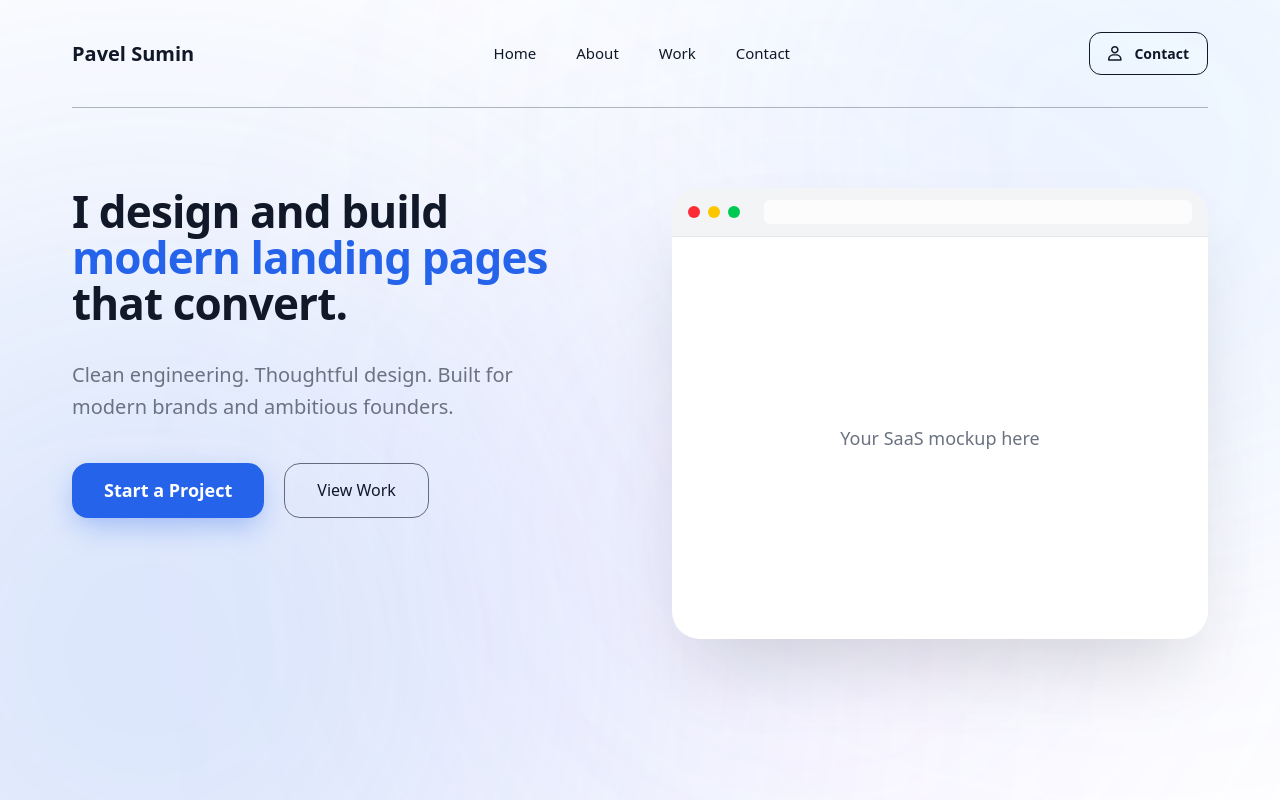
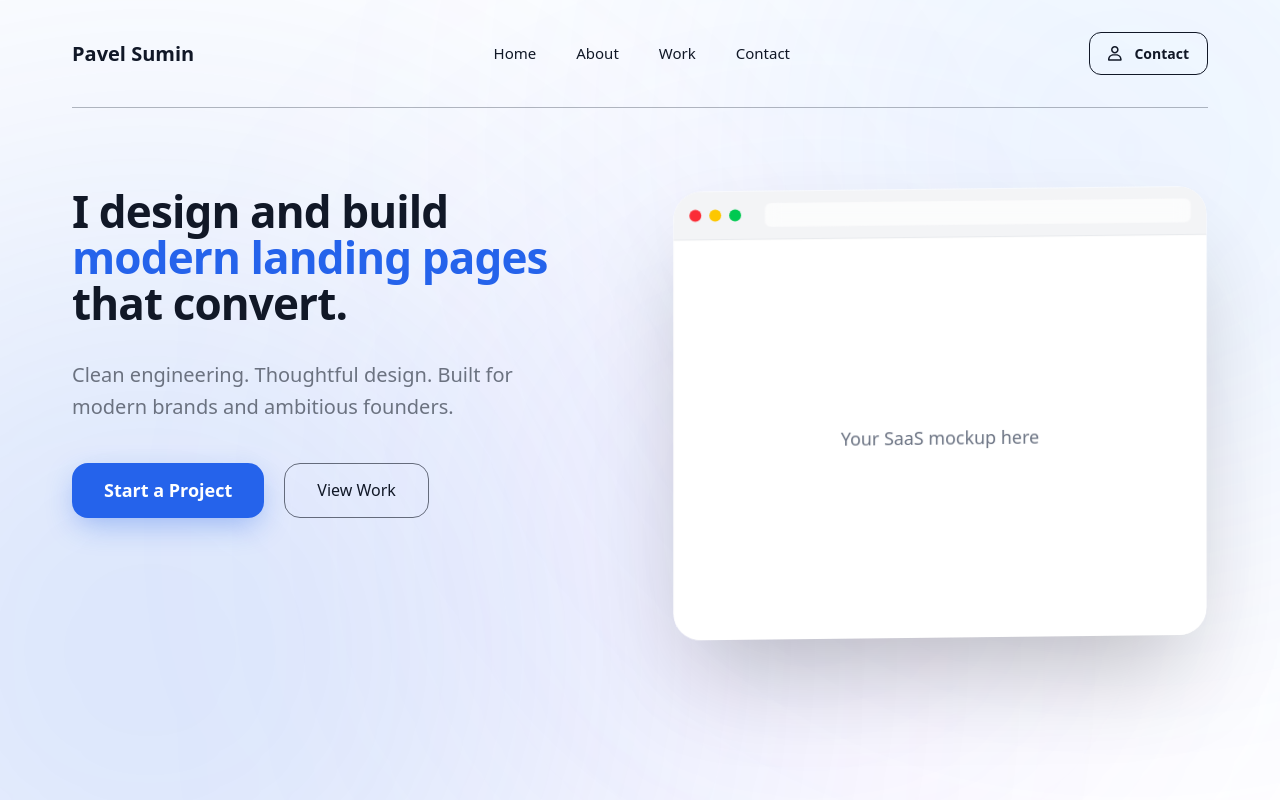
Before and after one commit to pavsumin/pavelsumin, a Next.js app: page / in a window 1280 px wide. Built offline with nearby package versions, Linux system fonts and the light colour scheme.

Commit message:
FloatingWindow and parralax tilt are ready.

```diff
--- a/app/page.tsx
+++ b/app/page.tsx
@@ -81,7 +81,7 @@ export default function Home() {
 					</div>
 
 					{/* RIGHT */}
-					<div className='relative'>
+					<div className='relative flex justify-center md:justify-end'>
 						<FloatingWindow />
 					</div>
 				</section>
--- a/components/FloatingWindow.tsx
+++ b/components/FloatingWindow.tsx
@@ -1,45 +1,28 @@
 'use client'
 
-import { useEffect, useRef, useState } from 'react'
+import Tilt from 'react-parallax-tilt'
 
 export default function FloatingWindow() {
-	const ref = useRef<HTMLDivElement>(null)
-	const [rotation, setRotation] = useState({ x: 0, y: 0 })
-	const [lightPos, setLightPos] = useState({ x: 50, y: 50 })
-
-	useEffect(() => {
-		const handleMove = (e: MouseEvent) => {
-			if (!ref.current) return
-
-			const rect = ref.current.getBoundingClientRect()
-			const centerX = rect.left + rect.width / 2
-			const centerY = rect.top + rect.height / 2
-
-			const rotateY = ((e.clientX - centerX) / rect.width) * 10
-			const rotateX = ((centerY - e.clientY) / rect.height) * 10
-
-			setRotation({ x: rotateX, y: rotateY })
-
-			const lightX = ((e.clientX - rect.left) / rect.width) * 100
-			const lightY = ((e.clientY - rect.top) / rect.height) * 100
-
-			setLightPos({ x: lightX, y: lightY })
-		}
-
-		window.addEventListener('mousemove', handleMove)
-		return () => window.removeEventListener('mousemove', handleMove)
-	}, [])
-
 	return (
-		<div
-			ref={ref}
-			className='relative rounded-[28px] shadow-hero overflow-hidden transition-transform duration-200 ease-out'
-			style={{
-				transform:
-					'perspective(1200px) rotateX(${rotation.x}deg) rotateY(${rotation.y}deg)',
-			}}
+		<div className='relative w-full max-w-[560px] mx-auto'>
+			{/* Base Angle Wrapper */}
+			<div style={{ transform: 'rotateX(6deg) rotateY(-6deg)' }}>
+				<Tilt
+					tiltMaxAngleX={6}
+					tiltMaxAngleY={6}
+					perspective={1600}
+					transitionSpeed={900}
+					trackOnWindow={true}
+					tiltReverse={true}
+					glareEnable={true}
+					glareMaxOpacity={0.2}
+					glareColor='#ffffff'
+					glarePosition='all'
+					glareBorderRadius='28px'
+					className='rounded-[28px]'
 				>
-			{/* Chrome Top Bar */}
+					<div className='relative rounded-[28px] overflow-hidden bg-white shadow-[0_50px_100px_-25px_rgba(0,0,0,0.25)]'>
+						{/* Chrome Bar */}
 						<div className='flex items-center gap-2 px-4 py-3 bg-gray-100 border-b border-gray-200'>
 							<div className='w-3 h-3 bg-red-500 rounded-full' />
 							<div className='w-3 h-3 bg-yellow-400 rounded-full' />
@@ -47,17 +30,11 @@ export default function FloatingWindow() {
 							<div className='ml-4 flex-1 bg-white/70 backdrop-blur-sm rounded-md h-6' />
 						</div>
 
-			{/* Content Area */}
-			<div className='relative bg-white aspect-[4/3] flex items-center justify-center text-muted text-lg'>
+						<div className='aspect-[4/3] flex items-center justify-center text-gray-500 text-lg bg-white'>
 							Your SaaS mockup here
-				{/* Light Follow Effect */}
-				<div
-					className='pointer-events-none absolute inset-0'
-					style={{
-						background:
-							'radial-gradient(circle at ${lightPos.x}% ${lightPos.y}%, rgba(37,99,235,0.25), transparent 60%)',
-					}}
-				/>
+						</div>
+					</div>
+				</Tilt>
 			</div>
 		</div>
 	)
--- a/package.json
+++ b/package.json
@@ -11,7 +11,8 @@
   "dependencies": {
     "next": "16.1.6",
     "react": "19.2.3",
-    "react-dom": "19.2.3"
+    "react-dom": "19.2.3",
+    "react-parallax-tilt": "^1.7.319"
   },
   "devDependencies": {
     "@tailwindcss/postcss": "^4",
```
Also changed, not shown: 1 other file (tests, documents, lock files or other folders). Lines whose indentation alone changed are shown as unchanged.
